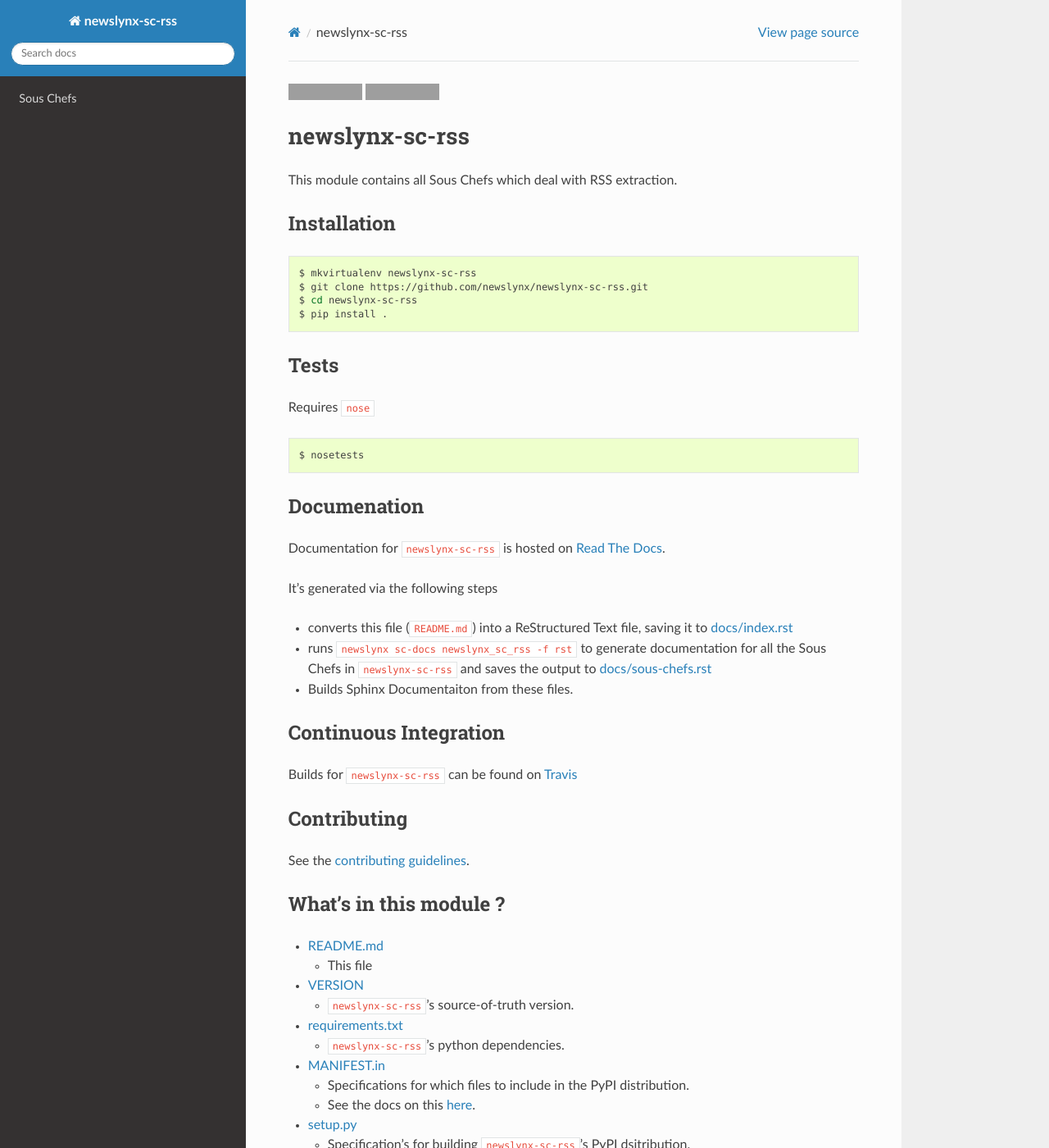
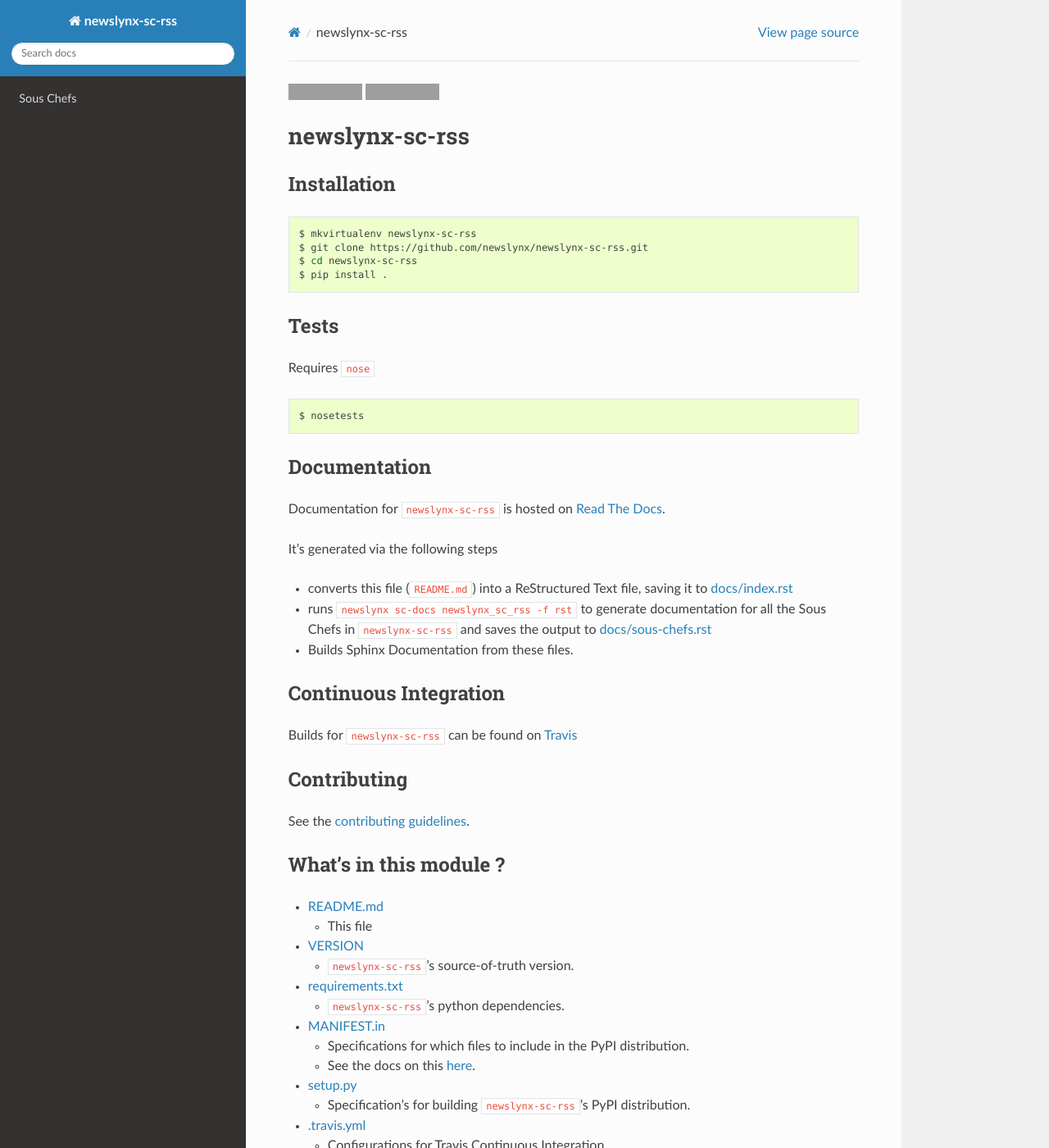
Before and after one commit to newslynx/newslynx-sc-rss, a Sphinx documentation site: the page built from docs/index.rst, in a window 1280 px wide and 1400 px high. Shown: the whole window at 82% size. Built offline with Sphinx 7.4.7 and the Read the Docs theme 2.0.0, drawn with Linux system fonts in a browser that asks for light colours; pages that are not in the unit, such as notebooks, are missing from menus; some of the changed text lies outside the part shown; grey boxes are pictures that could not be loaded.

Commit message:
=Auto update at `date`

```diff
--- a/docs/conf.py
+++ b/docs/conf.py
@@ -14,8 +14,7 @@
 
 import os
 
-version_path = os.path.abspath(
-    os.path.join(os.path.dirname(__file__), '../VERSION'))
+version_path = os.path.abspath(os.path.join(os.path.dirname(__file__), '../VERSION'))
 VERSION = open(version_path).read()
 
 # If extensions (or modules to document with autodoc) are in another directory,
@@ -47,7 +46,7 @@
 
 # General information about the project.
 project = u'newslynx-sc-rss'
-copyright = u'2015, Brian Abelson'
+copyright = u'2015, Merlynne'
 
 # The version info for the project you're documenting, acts as replacement for
 # |version| and |release|, also used in various other places throughout the
@@ -202,12 +201,12 @@
 #     #'preamble': '',
 # }
 
-# # Grouping the document tree into LaTeX files. List of tuples
-# # (source start file, target name, title,
-# #  author, documentclass [howto, manual, or own class]).
+# Grouping the document tree into LaTeX files. List of tuples
+# (source start file, target name, title,
+#  author, documentclass [howto, manual, or own class]).
 # latex_documents = [
 #     ('index', 'newslynx-sc-rss.tex', u'newslynx-sc-rss Documentation',
-#      u'Brian Abelson', 'manual'),
+#      u'Merlynne', 'manual'),
 # ]
 
 # The name of an image file (relative to this directory) to place at the top of
@@ -237,7 +236,7 @@
 # (source start file, name, description, authors, manual section).
 # man_pages = [
 #     ('index', 'newslynx-sc-rss', u'newslynx-sc-rss Documentation',
-#      [u'Brian Abelson'], 1)
+#      [u'Merlynne'], 1)
 # ]
 
 # If true, show URL addresses after external links.
@@ -251,7 +250,7 @@
 #  dir menu entry, description, category)
 # texinfo_documents = [
 #     ('index', 'newslynx-sc-rss', u'newslynx-sc-rss Documentation',
-#      u'Brian Abelson', 'newslynx-sc-rss', 'This module contains all Sous Chefs which deal with RSS extraction.',
+#      u'Merlynne', 'newslynx-sc-rss', '',
 #      'Miscellaneous'),
 # ]
 
--- a/docs/index.rst
+++ b/docs/index.rst
@@ -2,8 +2,6 @@
 
 newslynx-sc-rss
 ===============
-
-This module contains all Sous Chefs which deal with RSS extraction.
 
 Installation
 ------------
@@ -24,8 +22,8 @@
 
     $ nosetests
 
-Documenation
-------------
+Documentation
+-------------
 
 Documentation for ``newslynx-sc-rss`` is hosted on `Read The
 Docs <http://newslynx-sc-rss.readthedocs.org/>`__.
@@ -39,7 +37,7 @@
    documentation for all the Sous Chefs in ``newslynx-sc-rss`` and saves
    the output to
    `docs/sous-chefs.rst <https://github.com/newslynx/newslynx-sc-rss/blob/master/docs/sous-chefs.rst>`__
--  Builds Sphinx Documentaiton from these files.
+-  Builds Sphinx Documentation from these files.
 
 Continuous Integration
 ----------------------
@@ -78,7 +76,7 @@
 -  `setup.py <https://github.com/newslynx/newslynx-sc-rss/blob/master/setup.py>`__
 
    -  Specification's for building ``newslynx-sc-rss``'s PyPI
-      dsitribution.
+      distribution.
 
 -  `.travis.yml <https://github.com/newslynx/newslynx-sc-rss/blob/master/.travis.yml>`__
 
--- a/requirements.txt
+++ b/requirements.txt
@@ -1,5 +1,3 @@
 nose
 sphinx
 newslynx
-jsonpath_rw
-gevent
--- a/setup.py
+++ b/setup.py
@@ -29,7 +29,7 @@
 setup(
     name='newslynx-sc-rss',
     version=VERSION,
-    description='This module contains all Sous Chefs which deal with RSS extraction.',
+    description='',
     long_description=long_description,
     classifiers=[
         "Development Status :: 3 - Alpha",
@@ -39,7 +39,7 @@
         "Programming Language :: Python",
     ],
     keywords='',
-    author='Brian Abelson',
+    author='Merlynne',
     author_email='',
     url='http://github.com/newslynx/newslynx-sc-rss',
     license='MIT',
```
Also changed, not shown: CONTRIBUTING.md (+1 -1 lines), README.md (+4 -4 lines), .travis.yml, 2 other files.
